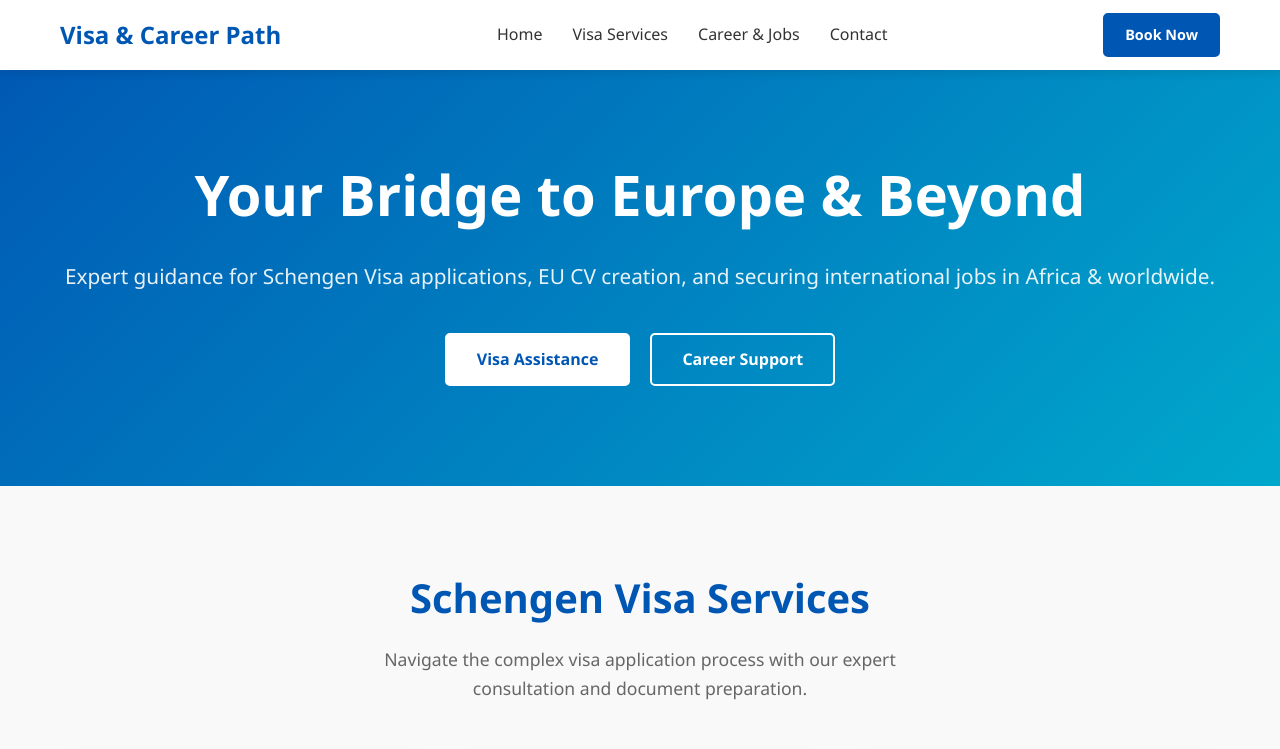
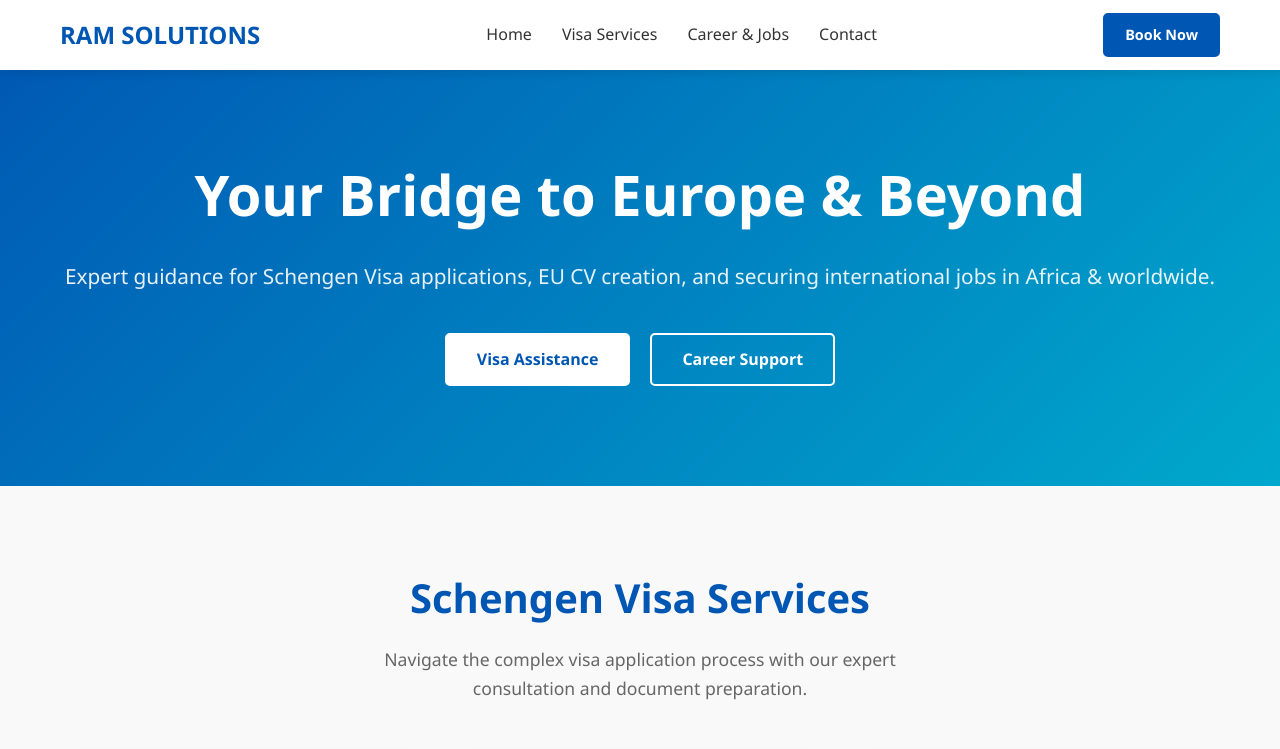
Before and after one commit to Patrick719/visa, a plain HTML site: page index.html in a window 1280 px wide. Shown: the top 749 px of the page. Drawn offline with Linux system fonts and the light colour scheme.

Commit message:
Update index.html

```diff
--- a/index.html
+++ b/index.html
@@ -3,7 +3,7 @@
 <head>
     <meta charset="UTF-8">
     <meta name="viewport" content="width=device-width, initial-scale=1.0">
-    <title>Visa & Career Pathways | Schengen & International Jobs</title>
+    <title>RAM SOLUTIONS| Schengen & International Jobs</title>
 
     <!-- Font Awesome for Social Icons -->
     <link rel="stylesheet" href="https://cdnjs.cloudflare.com/ajax/libs/font-awesome/6.4.0/css/all.min.css">
@@ -368,7 +368,7 @@
     <header>
         <div class="container">
             <nav>
-                <div class="logo">Visa & Career Path</div>
+                <div class="logo">RAM SOLUTIONS </div>
                 <ul class="nav-links">
                     <li><a href="#home">Home</a></li>
                     <li><a href="#visa">Visa Services</a></li>
```
